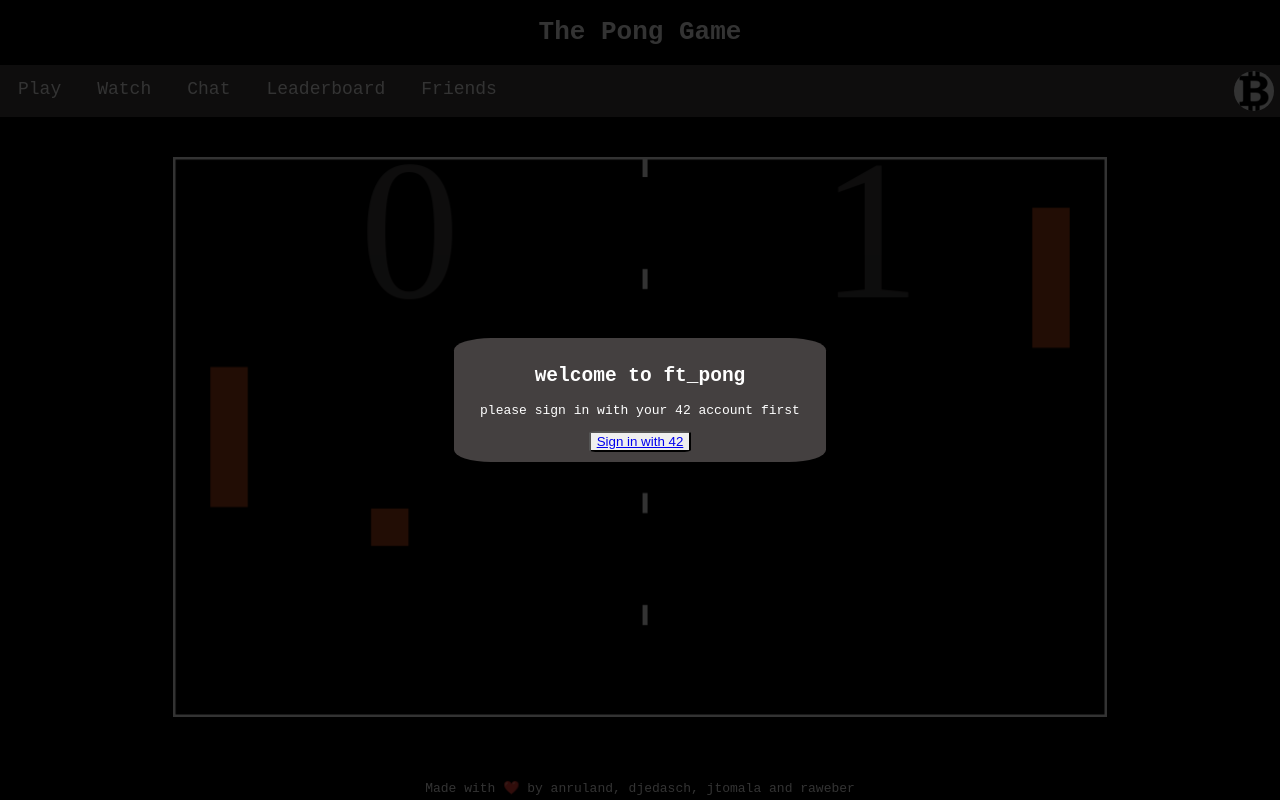
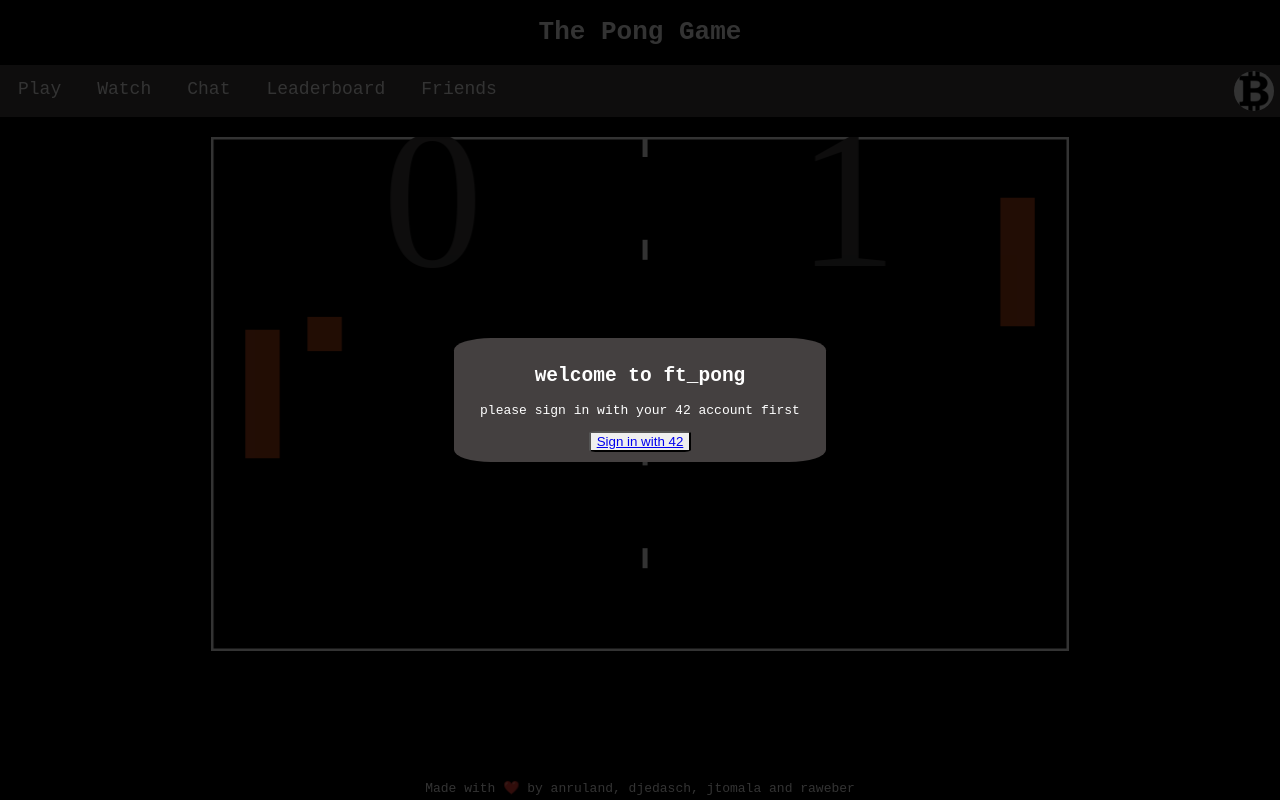
Before and after one commit to amr21code/42_06_ft_transcendence, a Vue app in the folder frontend/: page / in a window 1280 px wide. Built offline with nearby package versions, Linux system fonts and the light colour scheme; no server answers.

Commit message:
game now counting correctly

```diff
--- a/frontend/src/App.vue
+++ b/frontend/src/App.vue
@@ -19,14 +19,16 @@
 			<LoginPopup id="LoginPopup" v-if="loggedIn === false" :toggleLoginPopup="() => toggleLoginPopup()" />
 				<!-- make Game stop while loggedIn === false -->
 			<UserDataPopup id="UserDataPopup" v-if="userDataPopupTrigger === true" :toggleUserDataPopup="() => toggleUserDataPopup()" />
-			<div v-if="selected !== 'play' && selected !== 'watch'" class="game-part-screen">
+			<!-- <div v-if="selected !== 'play' && selected !== 'watch'" class="game-part-screen"> -->
+			<div class="game-part-screen">
+				<div class="placeholder"></div>
 				<MatchCourt ref="matchCourtRef2"/>
 				<SideWindow :selected="selected"/>
 			</div>
 			<!-- BEGIN ONLY TEMPORARY, should be implemented above -->
-			<div class="game-full-screen" v-if="selected === 'play' || selected === 'watch'">
-				<MatchCourt ref="matchCourtRef1"/>
-			</div>
+			<!-- <div class="game-full-screen" v-if="selected === 'play' || selected === 'watch'"> -->
+				<!-- <MatchCourt ref="matchCourtRef1"/> -->
+			<!-- </div> -->
 			<!-- ONLY TEMPORARY, should be implemented above END -->
 			<footer>
 				Made with ❤️ by anruland, djedasch, jtomala and raweber
@@ -62,21 +64,9 @@ export default defineComponent({
 	},
 
 	setup() {
-		// fetch('https://api.intra.42.fr/oauth/authorize?client_id=u-s4t2ud-6627b6e06635604efe0143bdaabec14c22c6f69d741ae654619148e7d2dea5be&redirect_uri=http%3A%2F%2F192.168.56.2%3A3000%2Fauth%2Freturn&response_type=code')
-		// .then(response => response.json())
-		// .then(function(response) {
-		// 	console.log("test", response);
-		// });
-		// LoggingService.getLog()
-		// .then((response: Response)=> {
-		// 		console.log(response);
-		// 		// console.log(response);
-		// 	})
-		// 	.catch((e: Error) => console.log("Error occured"));
-		// for login popup (42 login)
-		const loggedIn = ref(false); // make 'false' for not showing login screen
+		const loggedIn = ref(false);
 		const toggleLoginPopup = () => {
-			loggedIn.value = !loggedIn.value; // make this read the session
+			loggedIn.value = !loggedIn.value;
 		}
 		// for user data popup (user data)
 		const userDataPopupTrigger = ref(false);
@@ -87,8 +77,19 @@ export default defineComponent({
 		const selected = ref<SelectedSideWindow>('play');
 		const handleClick = (term: SelectedSideWindow) => {
 			selected.value = term;
+			if (selected.value === 'play' || selected.value === 'watch') {
+				document.documentElement.style.setProperty("--leftofgame_fr", "0.2fr");
+				document.documentElement.style.setProperty("--game_fr", "1fr");
+				document.documentElement.style.setProperty("--sidewindow_fr", "0.2fr");
+			}
+			else {
+				document.documentElement.style.setProperty("--leftofgame_fr", "0fr");
+				document.documentElement.style.setProperty("--game_fr", "2fr");
+				document.documentElement.style.setProperty("--sidewindow_fr", "1fr");
+			}
+			// console.log("game fr value: ", document.documentElement.style.getPropertyValue("--game_fr"));
+			// console.log("sidewindow fr value: ", document.documentElement.style.getPropertyValue("--sidewindow_fr"));
 		};
-
 		return { loggedIn, userDataPopupTrigger, toggleLoginPopup, toggleUserDataPopup, handleClick, selected }
 	},
 
@@ -178,22 +179,24 @@ export default defineComponent({
 
 	.game-part-screen {
 		display: grid;
-		grid-template-columns: 2fr 1fr;
+		/* grid-template-columns: 0.2fr 1fr 0.2fr; */
+		grid-template-columns:  var(--leftofgame_fr) var(--game_fr) var(--sidewindow_fr);
 		margin: 20px;
 		gap: 20px;
+		max-height: 70vh;
 	}
 
 	.game-part-screen MatchCourt {
+		aspect-ratio: 5/3;
 		min-width: 66%;
 	}
 
-	.game-full-screen {
-		max-height: 70vh; /*find something more elegant*/
-		aspect-ratio: 5/3;
+	/*.game-full-screen {
+		max-height: 70vh; find something more elegant
 		margin: 40px auto;
 		gap: 20px;
-		/* outline: 10px solid purple; */
-	}
+		outline: 10px solid purple;
+	} */
 
 	footer {
 		text-align: center;
--- a/frontend/src/assets/global.css
+++ b/frontend/src/assets/global.css
@@ -3,6 +3,9 @@
 	--second-bg-color: #444040;
 	--main-font-color: white;
 	--first-highlight-color: rgb(172, 64, 24);
+	--leftofgame_fr: 0.2fr;
+	--game_fr: 1fr;
+	--sidewindow_fr: 0.2fr;
 }
 
 body {
```
